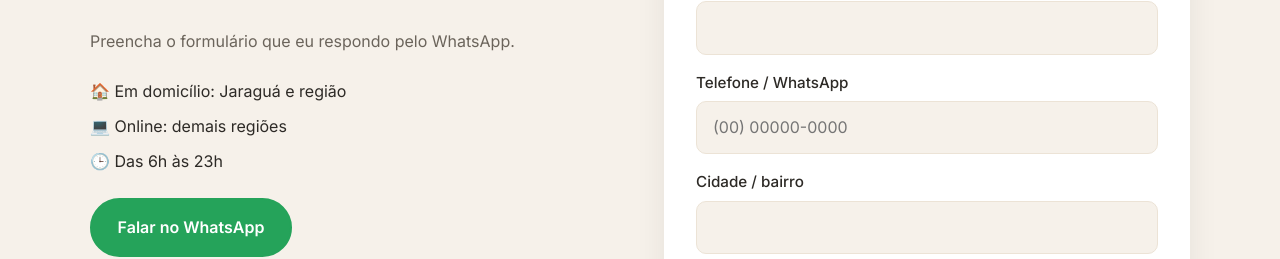
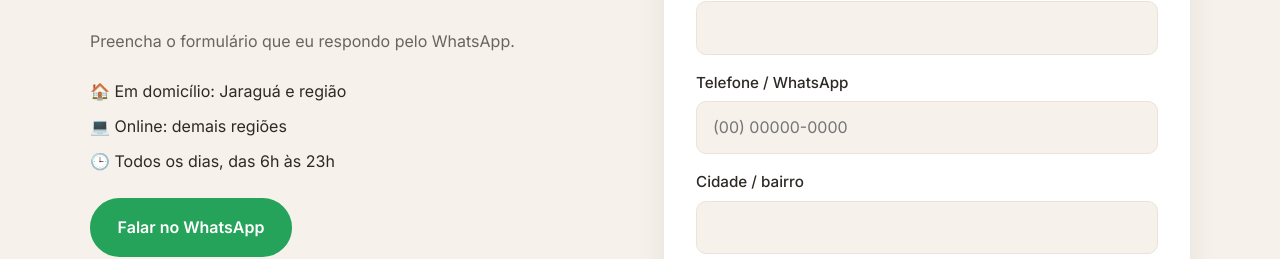
Before and after one commit to samuelSBDS/catalogo-filmes, a plain HTML site: page terapeuta/index.html in a window 1280 px wide. Shown: the part 3060-3319 px from the top of the page. Drawn offline with Linux system fonts and the light colour scheme.

Commit message:
Horário: todos os dias, das 6h às 23h
Co-Authored-By: Claude Opus 5.5 <noreply@anthropic.com>
Claude-Session: https://claude.ai/code/session_013rbXB3tDJbfzzKZZjwPtZe

```diff
--- a/terapeuta/index.html
+++ b/terapeuta/index.html
@@ -197,7 +197,7 @@
           <ul class="contato__info">
             <li>🏠 Em domicílio: Jaraguá e região</li>
             <li>💻 Online: demais regiões</li>
-            <li>🕒 Das 6h às 23h</li>
+            <li>🕒 Todos os dias, das 6h às 23h</li>
           </ul>
 
           <a class="botao botao--whatsapp" data-whatsapp href="#" target="_blank" rel="noopener">
```
